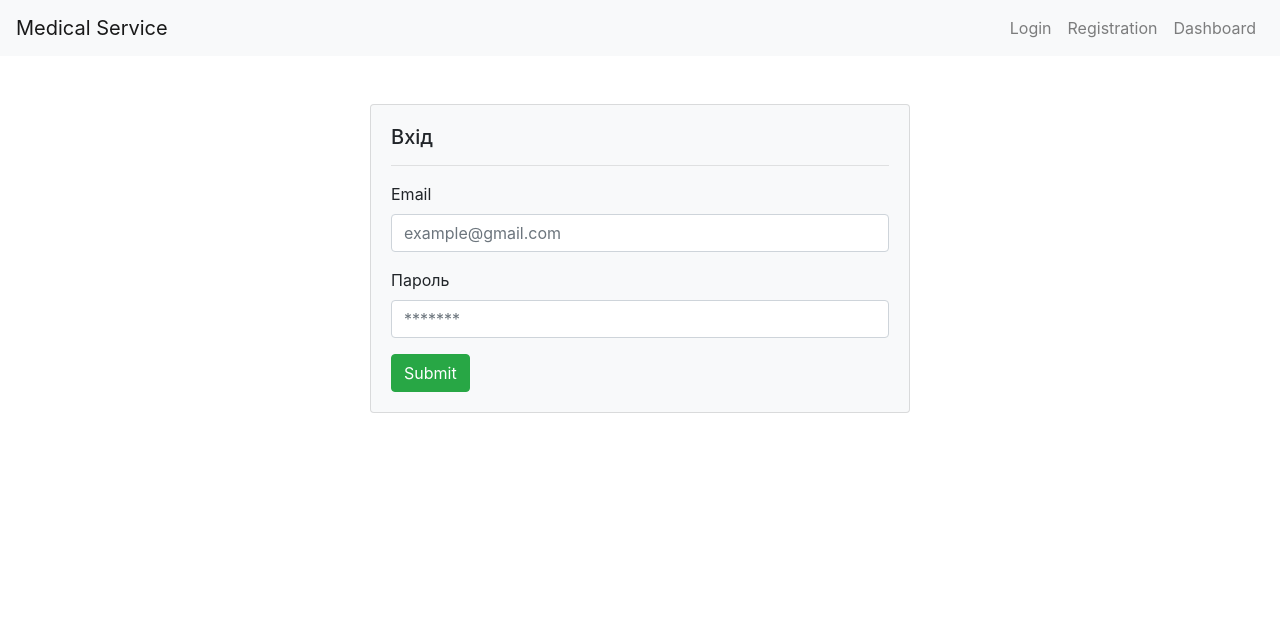
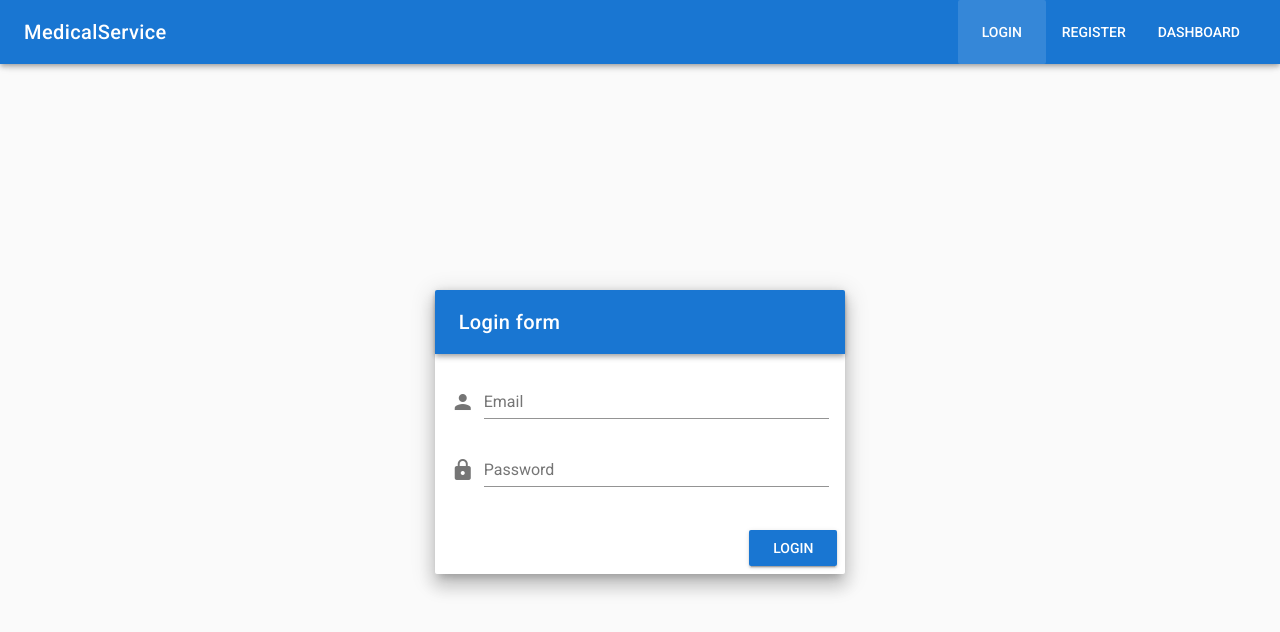
Before and after one commit to SolyaHetman/medical-service, a Vue app in the folder client/: page /#/login in a window 1280 px wide. Shown: the top 632 px of the page. Built offline with nearby package versions, Linux system fonts and the light colour scheme.

Commit message:
Add login,table,dashboard

```diff
--- a/client/public/index.html
+++ b/client/public/index.html
@@ -1,17 +1,21 @@
 <!DOCTYPE html>
 <html lang="en">
-  <head>
+
+<head>
     <meta charset="utf-8">
     <meta http-equiv="X-UA-Compatible" content="IE=edge">
     <meta name="viewport" content="width=device-width,initial-scale=1.0">
     <link rel="icon" href="<%= BASE_URL %>favicon.ico">
+    <link href='https://fonts.googleapis.com/css?family=Roboto:100,300,400,500,700,900|Material+Icons' rel="stylesheet">
     <title>client</title>
-  </head>
-  <body>
+</head>
+
+<body>
     <noscript>
       <strong>We're sorry but client doesn't work properly without JavaScript enabled. Please enable it to continue.</strong>
     </noscript>
     <div id="app"></div>
     <!-- built files will be auto injected -->
-  </body>
+</body>
+
 </html>
--- a/client/src/App.vue
+++ b/client/src/App.vue
@@ -1,9 +1,9 @@
 <template>
   <div id="app">
-    <Navbar />
-    <div class="container">
+    <v-app>
+      <Navbar />
       <router-view/>
-    </div>
+    </v-app>
   </div>
 </template>
 
--- /dev/null
+++ b/client/src/components/Doctor/Table.vue
@@ -0,0 +1,43 @@
+<template>
+    <v-layout row wrap class="mt-5">
+        <v-flex md10 class="mx-auto">
+            <v-card>
+                <v-card-title>
+                    Students
+                    <v-spacer></v-spacer>
+                    <v-text-field
+                    v-model="search"
+                    append-icon="search"
+                    label="Search"
+                    single-line
+                    hide-details
+                    ></v-text-field>
+                </v-card-title>
+                <v-data-table
+                    :headers="headers"
+                    :items="desserts"
+                    :search="search"
+                >
+                    <template v-slot:items="props">
+                    <td>{{ props.item.name }}</td>
+                    <td class="text-xs-right">{{ props.item.calories }}</td>
+                    <td class="text-xs-right">{{ props.item.fat }}</td>
+                    <td class="text-xs-right">{{ props.item.carbs }}</td>
+                    <td class="text-xs-right">{{ props.item.protein }}</td>
+                    <td class="text-xs-right">{{ props.item.iron }}</td>
+                    </template>
+                    <v-alert v-slot:no-results :value="true" color="error" icon="warning">
+                    Your search for "{{ search }}" found no results.
+                    </v-alert>
+                </v-data-table>
+            </v-card>
+        </v-flex>
+    </v-layout>
+</template>
+
+
+<script>
+export default {
+
+}
+</script>
--- a/client/src/components/Navbar.vue
+++ b/client/src/components/Navbar.vue
@@ -1,24 +1,12 @@
 <template>
-    <nav class="navbar navbar-expand-md navbar-light bg-light">
-        <a class="navbar-brand" href="#">Medical Service</a>
-        <button class="navbar-toggler" type="button" data-toggle="collapse" data-target="#navbarsExampleDefault" aria-controls="navbarsExampleDefault" aria-expanded="false" aria-label="Toggle navigation">
-            <span class="navbar-toggler-icon"></span>
-        </button>
-
-        <div class="collapse navbar-collapse" id="navbarsExampleDefault">
-            <ul class="navbar-nav ml-auto">
-                <li class="nav-item">
-                    <router-link class="nav-link" to="/login">Login</router-link>
-                </li>
-                <li class="nav-item">
-                    <a class="nav-link" href="#">Registration</a>
-                </li>
-                <li class="nav-item">
-                    <router-link class="nav-link" to="/dashboard">Dashboard</router-link>
-                </li>
-            </ul>
-        </div>
-    </nav>
+  <v-toolbar class="primary" dark>
+    <v-toolbar-title>MedicalService</v-toolbar-title>
+    <v-toolbar-items class="hidden-sm-and-down ml-auto">
+      <v-btn flat to="/login">Login</v-btn>
+      <v-btn flat>Register</v-btn>
+      <v-btn flat to="/dashboard">Dashboard</v-btn>
+    </v-toolbar-items>
+  </v-toolbar>
 </template>
 
 <script>
--- a/client/src/main.js
+++ b/client/src/main.js
@@ -1,14 +1,11 @@
+import Vuetify from 'vuetify'
+import 'vuetify/dist/vuetify.min.css'
+
 import Vue from 'vue'
 import App from './App.vue'
 import router from './router'
 
-import jQuery from 'jquery'
-import bootstrap from 'bootstrap'
-
-import 'bootstrap/dist/css/bootstrap.css'
-global.jQuery = jQuery
-global.$ = jQuery
-
+Vue.use(Vuetify)
 Vue.config.productionTip = false
 
 new Vue({
--- a/client/src/views/Doctor/Dashboard.vue
+++ b/client/src/views/Doctor/Dashboard.vue
@@ -1,3 +1,18 @@
 <template>
-    <h1>Dashboard</h1>
+    <section class="dashboard">
+        <div class="row">
+            <div class="col-md-11 mx-md-auto">
+                <Table />
+            </div>
+        </div>
+    </section>
 </template>
+
+<script>
+import Table from "@/components/Doctor/Table.vue";
+export default {
+  components: {
+    Table
+  }
+};
+</script>
--- a/client/src/views/Login.vue
+++ b/client/src/views/Login.vue
@@ -1,25 +1,26 @@
 <template>
-    <section class="login mt-5">
-        <div class="row">
-            <div class="col-md-6 mx-md-auto">
-                <div class="card bg-light">
-                    <div class="card-body">
-                        <h5 class="card-title text-left">Вхід</h5>
-                        <hr>
-                        <form>
-                            <div class="form-group d-flex flex-column align-items-start">
-                                <label class="text-left" for="email">Email</label>
-                                <input type="email" class="form-control" id="email" placeholder="example@gmail.com">
-                            </div>
-                            <div class="form-group d-flex flex-column align-items-start">
-                                <label class="text-left" for="password">Пароль</label>
-                                <input type="password" class="form-control" id="password" placeholder="*******">
-                            </div>
-                            <button type="submit" class="btn btn-success">Submit</button>
-                        </form>
-                    </div>
-                </div>
-            </div>
-        </div>
-    </section>
+    <v-content>
+        <v-container fluid fill-height>
+        <v-layout align-center justify-center>
+            <v-flex xs12 sm8 md4>
+            <v-card class="elevation-12">
+                <v-toolbar dark color="primary">
+                <v-toolbar-title>Login form</v-toolbar-title>
+                <v-spacer></v-spacer>
+                </v-toolbar>
+                <v-card-text>
+                <v-form>
+                    <v-text-field prepend-icon="person" name="login" label="Email" type="email"></v-text-field>
+                    <v-text-field id="password" prepend-icon="lock" name="password" label="Password" type="password"></v-text-field>
+                </v-form>
+                </v-card-text>
+                <v-card-actions>
+                <v-spacer></v-spacer>
+                <v-btn color="primary">Login</v-btn>
+                </v-card-actions>
+            </v-card>
+            </v-flex>
+        </v-layout>
+        </v-container>
+    </v-content>
 </template>
```
Also changed, not shown: client/package.json (+3 -4 lines), 1 other file (tests, documents, lock files or other folders).
